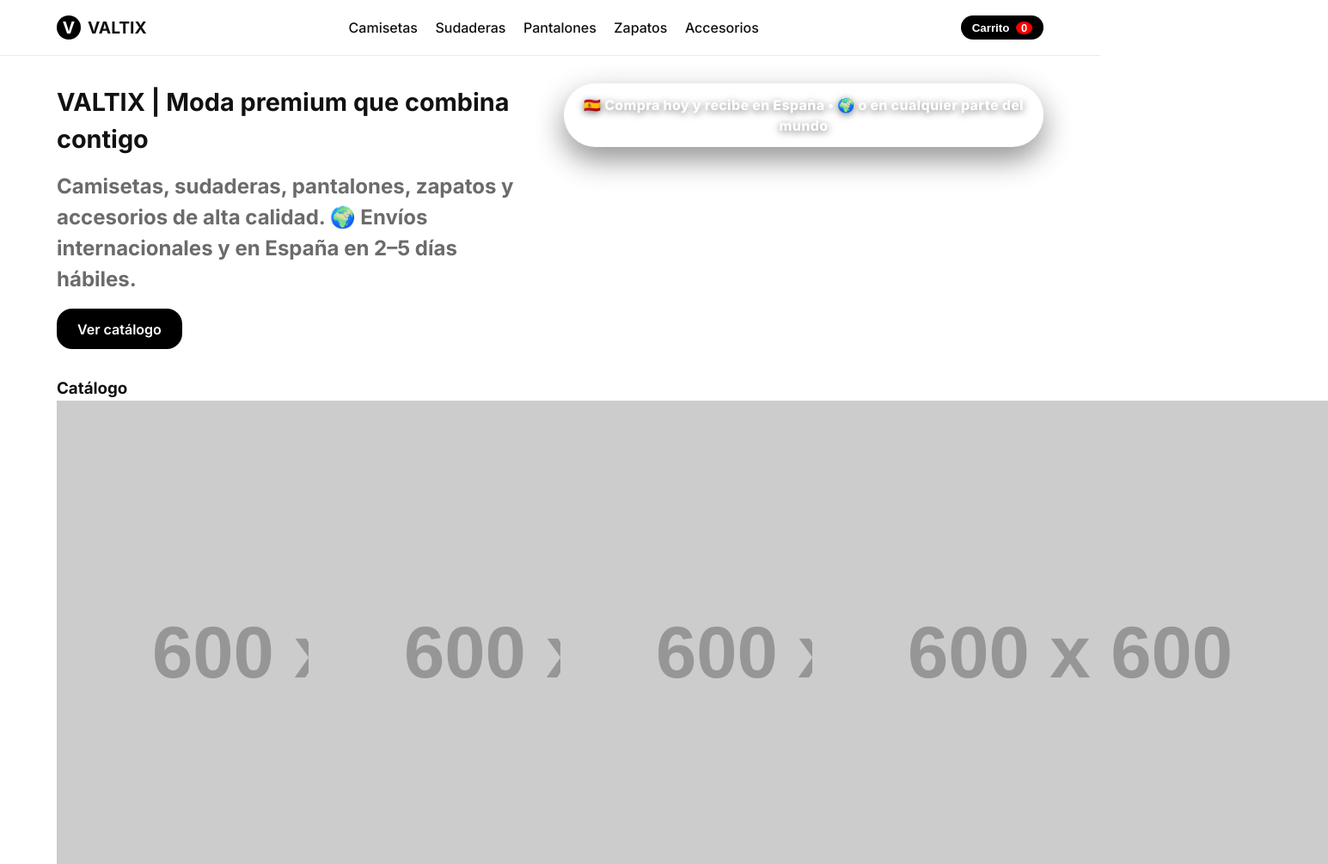
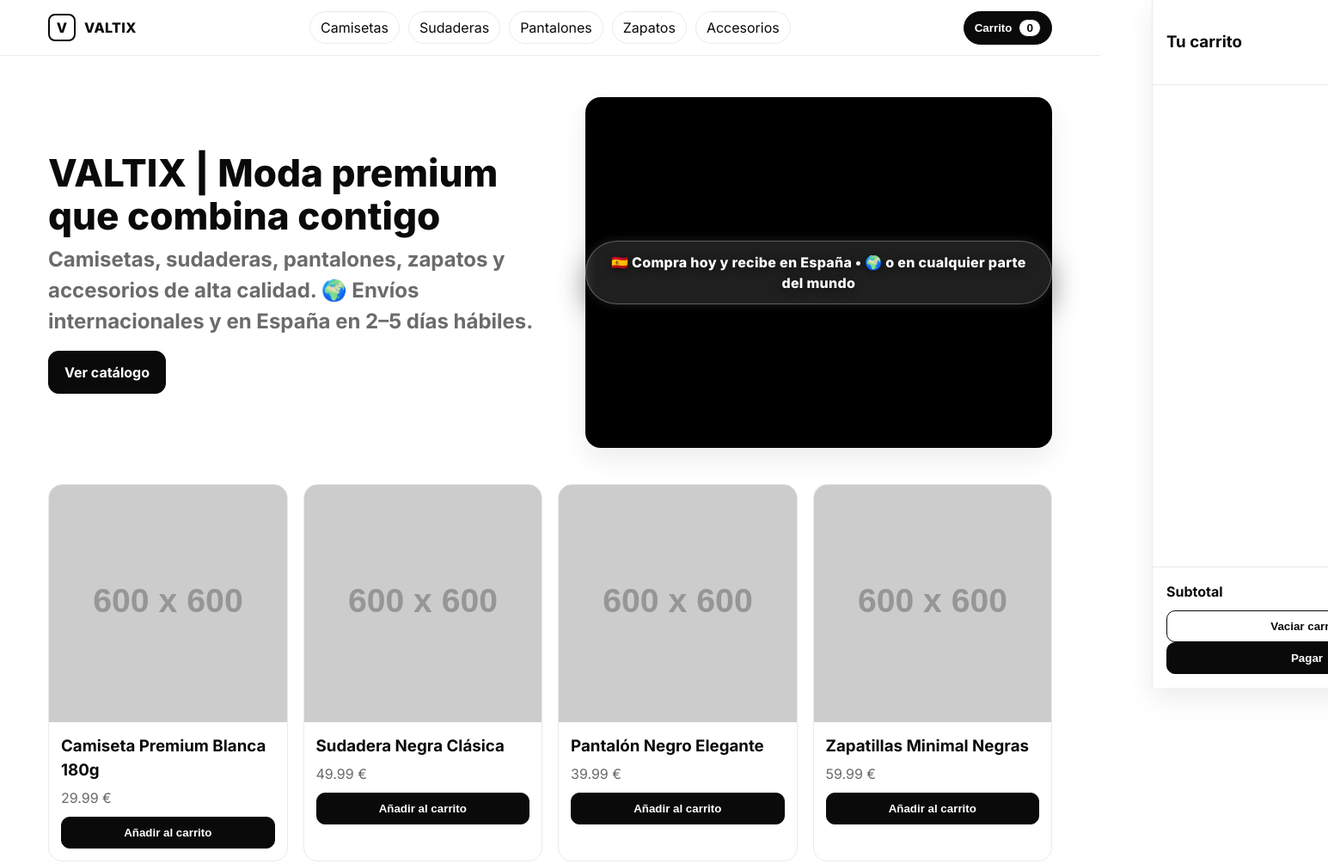
Before and after one commit to adrianrs928222/VALTIXSHOP, a plain HTML site: page docs/index.html in a window 1280 px wide. Shown: the top 1005 px of the page at 86% size, 1545 px wide, since content can reach past the window. Drawn offline with Linux system fonts and the light colour scheme; placeholder pictures from the web are drawn by us.

Commit message:
style.css

```diff
--- a/docs/style.css
+++ b/docs/style.css
@@ -1,186 +1,178 @@
-:root {
-  --bg: #ffffff;
-  --text: #111111;
-  --muted: #6b6b6b;
-  --line: #eaeaea;
-  --black: #000000;
-  --white: #ffffff;
-  --brand: #000000;
-  --radius: 18px;
-  --container: 1180px;
+/* =========================
+   VALTIX - style.css (completo)
+   ========================= */
+
+:root{
+  --bg:#ffffff;
+  --fg:#0a0a0a;
+  --muted:#6b6b6b;
+  --border:#eaeaea;
+  --brand:#0a0a0a;
+  --white:#ffffff;
+  --shadow:0 12px 30px rgba(0,0,0,.08);
+  --radius:16px;
+  --container:1200px;
 }
 
-* {
-  box-sizing: border-box;
-  margin: 0;
-  padding: 0;
+/* Base */
+*{box-sizing:border-box}
+html,body{height:100%}
+body{
+  margin:0;
+  font-family:Inter,system-ui,-apple-system,Segoe UI,Roboto,Arial,sans-serif;
+  background:var(--bg);
+  color:var(--fg);
+  line-height:1.5;
+}
+img{max-width:100%;display:block}
+a{color:inherit;text-decoration:none}
+.visually-hidden{
+  position:absolute!important;clip:rect(1px,1px,1px,1px);
+  padding:0;border:0;height:1px;width:1px;overflow:hidden
 }
 
-body {
-  font-family: 'Inter', sans-serif;
-  background: var(--bg);
-  color: var(--text);
-  line-height: 1.5;
+/* Layout */
+.container{max-width:var(--container);margin:0 auto;padding:0 16px}
+.section{padding:18px 0 56px}
+
+/* Header */
+.header{
+  position:sticky;top:0;z-index:50;
+  background:rgba(255,255,255,.92);
+  backdrop-filter:saturate(180%) blur(8px);
+  border-bottom:1px solid var(--border);
+}
+.header-inner{display:flex;align-items:center;gap:12px;height:64px}
+.brand{display:flex;align-items:center;gap:10px;font-weight:800}
+.brand-logo{
+  width:32px;height:32px;border-radius:8px;
+  border:2px solid var(--fg);display:grid;place-items:center;font-weight:800
+}
+.brand-name{letter-spacing:.4px}
+.nav{
+  display:flex;gap:10px;flex:1;justify-content:center;overflow:auto;padding:6px 0
+}
+.nav a{
+  white-space:nowrap;border:1px solid var(--border);
+  padding:6px 12px;border-radius:999px
+}
+.nav a:hover{border-color:var(--fg)}
+.cart-btn{
+  margin-left:auto;display:flex;align-items:center;gap:8px;
+  border:1px solid var(--fg);background:var(--fg);color:#fff;
+  padding:8px 12px;border-radius:999px;cursor:pointer;font-weight:700
+}
+.cart-count{
+  background:#fff;color:var(--fg);border:1px solid var(--fg);
+  padding:2px 8px;border-radius:999px;font-weight:700;font-size:.85rem
 }
 
-a {
-  color: inherit;
-  text-decoration: none;
+/* Hero */
+.hero{padding:48px 0 24px}
+.hero-inner{display:grid;grid-template-columns:1.05fr .95fr;gap:24px;align-items:center}
+.hero h1{font-size:clamp(28px,4.2vw,44px);line-height:1.14;margin:0 0 8px;font-weight:800}
+.sub{margin:0 0 16px;color:var(--muted);max-width:62ch}
+.cta{
+  display:inline-block;background:var(--fg);color:#fff;border:1px solid var(--fg);
+  padding:12px 18px;border-radius:12px;font-weight:700
+}
+.cta:hover{filter:brightness(.96)}
+.hero-img{
+  aspect-ratio:4/3;width:100%;background:#000;border-radius:18px;
+  display:grid;place-items:center;box-shadow:var(--shadow)
 }
 
-.container {
-  max-width: var(--container);
-  margin: 0 auto;
-  padding: 0 1rem;
+/* Promo box (con brillo y animación suave) */
+.promo-box{
+  color:#fff;font-weight:800;letter-spacing:.3px;text-align:center;
+  padding:12px 16px;border-radius:999px;
+  background:rgba(255,255,255,.12);
+  border:1px solid rgba(255,255,255,.28);
+  backdrop-filter:blur(6px);
+  box-shadow:0 0 12px rgba(255,255,255,.12), 0 14px 34px rgba(0,0,0,.45);
+  text-shadow:0 2px 8px rgba(0,0,0,.55);
+  font-size:clamp(.9rem,1.6vw,1rem);
+  opacity:1;transform:translateY(0);
+  transition:opacity .28s ease, transform .28s ease;
 }
+/* Cuando app.js alterna .swap, hacemos un micro-movimiento sin apagar el texto */
+.promo-box.swap{opacity:.98;transform:translateY(4px)}
+@keyframes promoFade{from{opacity:0;transform:translateY(8px)}to{opacity:1;transform:translateY(0)}}
+.promo-box.show{animation:promoFade .6s ease}
 
-.header {
-  border-bottom: 1px solid var(--line);
-  background: var(--white);
-  position: sticky;
-  top: 0;
-  z-index: 100;
+/* Grid de productos */
+.grid{
+  display:grid;gap:18px;
+  grid-template-columns:repeat(4,minmax(0,1fr))
 }
+.card{
+  border:1px solid var(--border);border-radius:16px;overflow:hidden;background:#fff;
+  transition:.25s transform,.25s box-shadow
+}
+.card:hover{transform:translateY(-4px);box-shadow:var(--shadow)}
+.card-img{width:100%;aspect-ratio:1/1;object-fit:cover;background:#f6f6f6}
+.card-body{padding:14px}
+.card-title{font-weight:700;margin:0 0 6px}
+.card-price{margin:0 0 10px;color:var(--muted)}
+.btn{
+  width:100%;display:inline-block;text-align:center;cursor:pointer;
+  background:var(--fg);color:#fff;border:1px solid var(--fg);
+  padding:10px 12px;border-radius:10px;font-weight:700
+}
+.btn:hover{filter:brightness(.95)}
+.btn-alt{background:#fff;color:var(--fg);border:1px solid var(--fg)}
 
-.header-inner {
-  display: flex;
-  align-items: center;
-  justify-content: space-between;
-  height: 64px;
+/* Footer */
+.footer{border-top:1px solid var(--border);padding:18px 0;color:var(--muted)}
+.footer-inner{display:flex;align-items:center;justify-content:space-between;gap:12px;flex-wrap:wrap}
+.legal-links{display:flex;gap:14px}
+.legal-links a{border-bottom:1px dashed var(--border)}
+.legal-links a:hover{border-color:var(--fg)}
+
+/* Páginas legales */
+.legal-page{display:none;padding:40px 0;border-top:1px solid var(--border)}
+.legal-inner{max-width:900px}
+
+/* Drawer (carrito) */
+.drawer-backdrop{
+  position:fixed;inset:0;background:rgba(0,0,0,.35);backdrop-filter:blur(2px);
+  display:none;z-index:80
 }
+.drawer-backdrop.show{display:block}
+.drawer{
+  position:fixed;top:0;right:-420px;width:360px;max-width:90vw;height:100%;
+  background:#fff;border-left:1px solid var(--border);box-shadow:var(--shadow);
+  display:flex;flex-direction:column;z-index:90;transition:right .28s ease
+}
+.drawer.open{right:0}
+.drawer-header{display:flex;justify-content:space-between;align-items:center;padding:16px;border-bottom:1px solid var(--border)}
+.drawer-body{padding:16px;overflow:auto;flex:1}
+.drawer-item{
+  display:flex;gap:10px;align-items:center;padding:10px 0;border-bottom:1px dashed var(--border)
+}
+.drawer-item img{width:64px;height:64px;object-fit:cover;background:#f6f6f6;border-radius:8px}
+.qty{display:flex;align-items:center;gap:8px;margin:6px 0}
+.qty button{
+  width:28px;height:28px;border:1px solid var(--border);background:#fff;cursor:pointer;border-radius:6px
+}
+.drawer-footer{padding:16px;border-top:1px solid var(--border)}
+.subtotal{display:flex;justify-content:space-between;margin-bottom:10px;font-weight:700}
 
-.brand {
-  display: flex;
-  align-items: center;
-  font-weight: 700;
-  font-size: 1.2rem;
+/* Botones enfoque (accesibilidad) */
+button:focus, a:focus{outline:2px solid #000;outline-offset:2px}
+
+/* Responsive */
+@media (max-width:1024px){
+  .hero-inner{grid-template-columns:1fr}
+  .grid{grid-template-columns:repeat(3,minmax(0,1fr))}
 }
-
-.brand-logo {
-  display: inline-block;
-  background: var(--brand);
-  color: var(--white);
-  border-radius: 50%;
-  width: 28px;
-  height: 28px;
-  display: flex;
-  align-items: center;
-  justify-content: center;
-  margin-right: 8px;
+@media (max-width:720px){
+  .grid{grid-template-columns:repeat(2,minmax(0,1fr))}
+  .nav{
+    position:relative;justify-content:flex-start;padding:8px 0;gap:8px
+  }
 }
-
-.nav a {
-  margin: 0 0.5rem;
-  font-weight: 500;
+@media (max-width:440px){
+  .grid{grid-template-columns:1fr}
+  .cart-btn{padding:8px 10px}
 }
-
-.cart-btn {
-  background: var(--black);
-  color: var(--white);
-  padding: 0.4rem 0.8rem;
-  border: none;
-  border-radius: var(--radius);
-  cursor: pointer;
-  font-weight: 600;
-}
-
-.cart-count {
-  background: red;
-  color: white;
-  padding: 0 6px;
-  border-radius: 50%;
-  font-size: 0.8rem;
-  margin-left: 4px;
-}
-
-.hero {
-  padding: 2rem 0;
-  display: flex;
-  align-items: center;
-  justify-content: center;
-}
-
-.hero-inner {
-  display: grid;
-  grid-template-columns: 1fr 1fr;
-  gap: 2rem;
-}
-
-.hero h1 {
-  font-size: 1.8rem;
-  font-weight: 700;
-}
-
-.hero .sub {
-  margin: 1rem 0;
-  color: var(--muted);
-}
-
-.cta {
-  display: inline-block;
-  background: var(--black);
-  color: var(--white);
-  padding: 0.7rem 1.5rem;
-  border-radius: var(--radius);
-  font-weight: 600;
-}
-
-.promo-box {
-  color: #fff;
-  font-weight: 800;
-  letter-spacing: .3px;
-  text-align: center;
-  padding: 12px 16px;
-  border-radius: 999px;
-  background: rgba(255, 255, 255, .12);
-  border: 1px solid rgba(255, 255, 255, .28);
-  backdrop-filter: blur(6px);
-  box-shadow:
-    0 0 12px rgba(255, 255, 255, .12),
-    0 14px 34px rgba(0, 0, 0, .45);
-  text-shadow: 0 2px 8px rgba(0, 0, 0, .55);
-  font-size: clamp(.9rem, 1.6vw, 1rem);
-  opacity: 1;
-  transform: translateY(0);
-}
-
-@keyframes promoFade {
-  from { opacity: 0; transform: translateY(8px); }
-  to { opacity: 1; transform: translateY(0); }
-}
-
-.promo-box.show {
-  animation: promoFade .6s ease;
-}
-
-.grid {
-  display: grid;
-  grid-template-columns: repeat(auto-fit, minmax(240px, 1fr));
-  gap: 1.5rem;
-}
-
-.grid-item {
-  border: 1px solid var(--line);
-  border-radius: var(--radius);
-  overflow: hidden;
-  background: var(--white);
-  text-align: center;
-}
-
-.grid-item img {
-  max-width: 100%;
-  display: block;
-}
-
-.footer {
-  padding: 2rem 0;
-  border-top: 1px solid var(--line);
-  text-align: center;
-  font-size: 0.9rem;
-  color: var(--muted);
-}
-
-.legal-links a {
-  margin: 0 0.5rem;
-  font-size: 0.85rem;
-}
```
